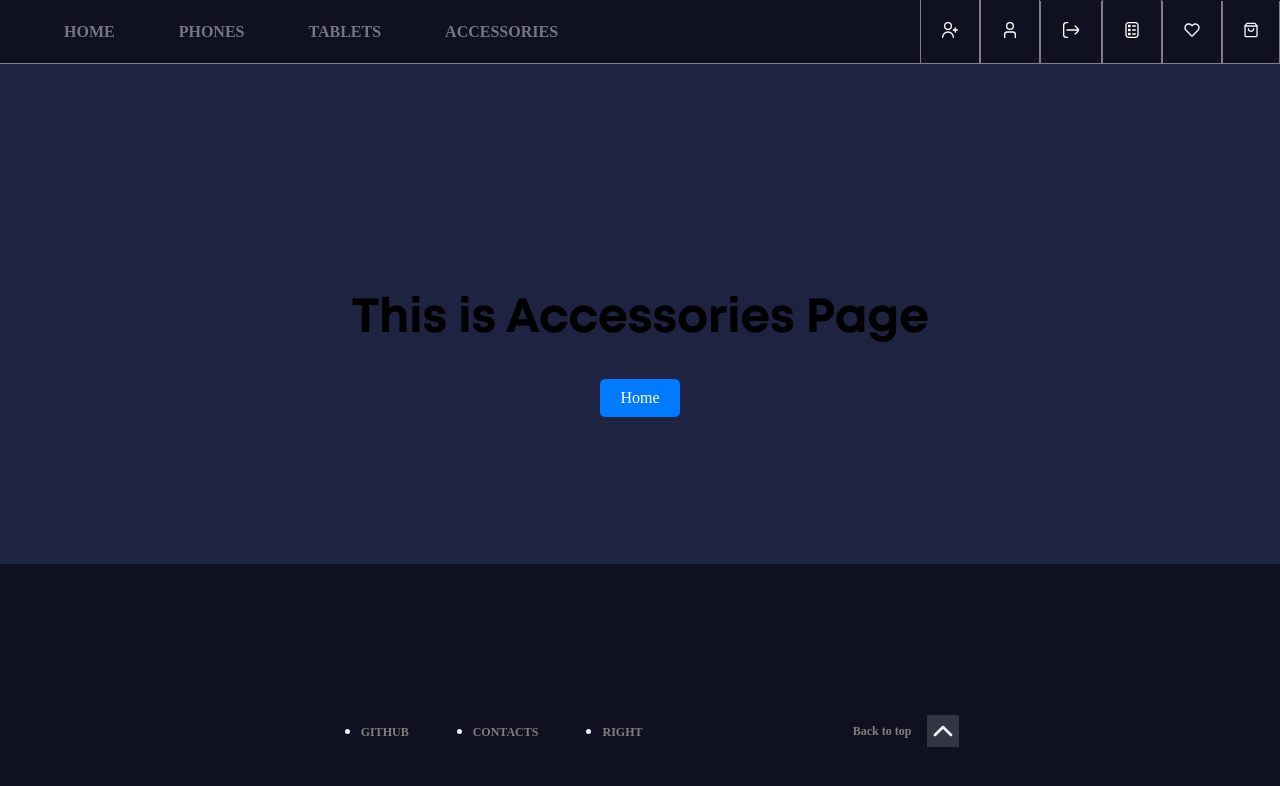
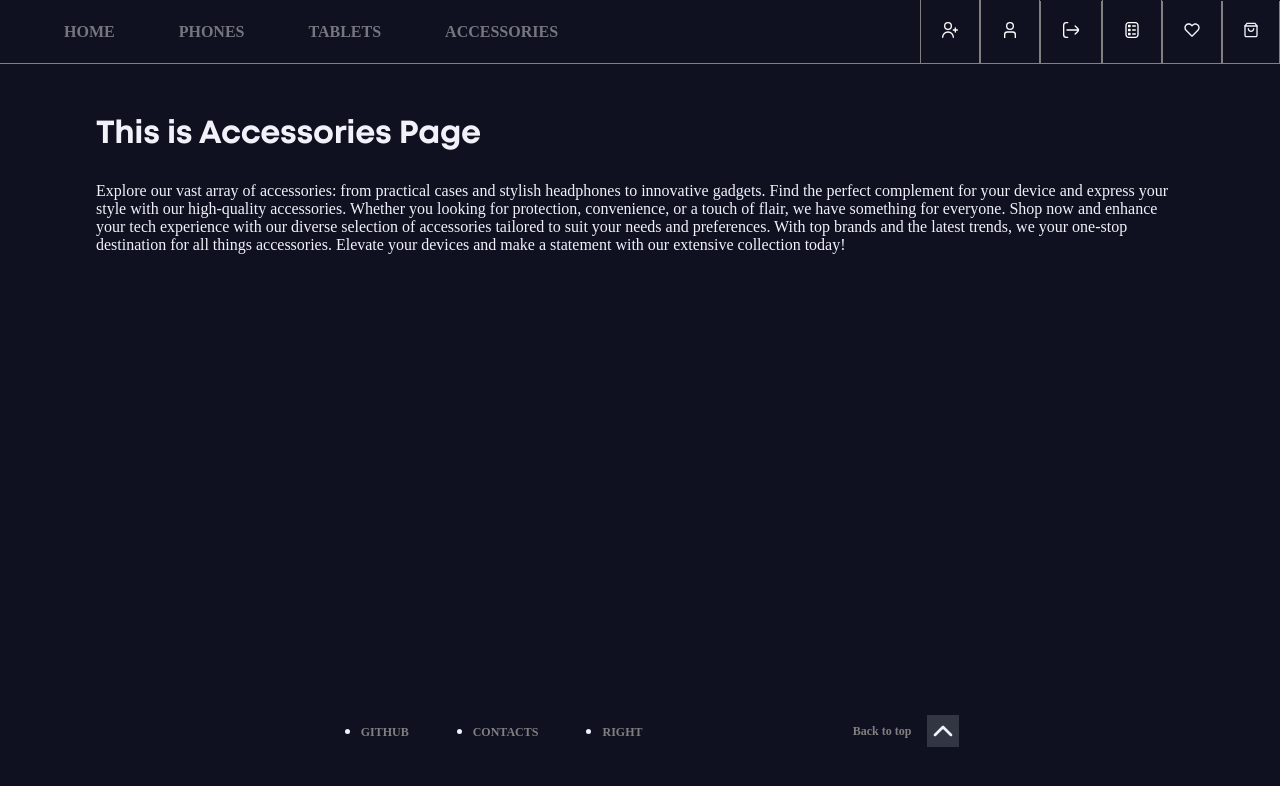
Before and after one commit to OttoMarcus/NiceGadget, a React (Create React App) app in the folder frontend/: page /accessories in a window 1280 px wide. Shown: the top 786 px of the page. Built offline with nearby package versions, Linux system fonts and the light colour scheme.

Commit message:
feat (59): accessorie page add

```diff
--- a/frontend/src/Components/RouteComp/Accessories/Accessories.jsx
+++ /dev/null
@@ -1,16 +0,0 @@
-import React from "react";
-import { Link } from "react-router-dom";
-import Style from "./Accessories.module.scss";
-
-const Accessories = () => {
-  return (
-    <div className={Style.testBox}>
-      <h1 className={Style.tittle}>This is Accessories Page </h1>
-      <Link className={Style.linksBtn} to="/">
-        Home
-      </Link>
-    </div>
-  );
-};
-
-export default Accessories;
--- a/frontend/src/Components/RouteComp/Accessories/Accessories.module.scss
+++ /dev/null
@@ -1,31 +0,0 @@
-.linksBtn {
-  display: inline-block;
-  padding: 10px 20px;
-  background-color: #007bff;
-  color: #fff;
-  text-decoration: none;
-  border-radius: 5px;
-  transition: background-color 0.3s ease;
-}
-
-.linksBtn:hover {
-  background-color: #0056b3;
-}
-
-.testBox {
-  width: 100%;
-  height: 500px;
-  display: flex;
-  flex-direction: column;
-  justify-content: center;
-  align-items: center;
-  background: #1f2342;
-}
-
-.tittle {
-  font-weight: 700;
-  font-size: 48px;
-  line-height: 56px;
-  letter-spacing: -0.01em;
-  color: black;
-}
--- /dev/null
+++ b/frontend/src/pages/AccessoriesPage/AccessoriesPage.jsx
@@ -0,0 +1,26 @@
+import React from "react";
+import Style from "../HomePage/HomePage.module.scss";
+
+const AccessoriesPage = () => {
+  return (
+    <div>
+      <section className={Style.container}>
+        <h2>This is Accessories Page</h2>
+        <p>
+          Explore our vast array of accessories: from practical cases and
+          stylish headphones to innovative gadgets. Find the perfect complement
+          for your device and express your style with our high-quality
+          accessories. Whether you looking for protection, convenience, or a
+          touch of flair, we have something for everyone. Shop now and enhance
+          your tech experience with our diverse selection of accessories
+          tailored to suit your needs and preferences. With top brands and the
+          latest trends, we your one-stop destination for all things
+          accessories. Elevate your devices and make a statement with our
+          extensive collection today!
+        </p>
+      </section>
+    </div>
+  );
+};
+
+export default AccessoriesPage;
--- /dev/null
+++ b/frontend/src/pages/AccessoriesPage/AccessoriesPage.module.scss
@@ -0,0 +1,47 @@
+@import "../../styles/abstracts/variables";
+@import "../../styles/abstracts/mixins";
+
+section {
+  width: 100%;
+  box-sizing: border-box;
+  margin-bottom: 32px;
+
+  @media only screen and (min-device-width: $ui-breakpoint-tablet-min) {
+    margin-bottom: 26px;
+  }
+
+  @media only screen and (min-device-width: $ui-breakpoint-desktop-min) {
+    margin-bottom: 16px;
+  }
+}
+
+.container {
+  padding: 16px;
+  max-width: $ui-max-container-width;
+
+  /*-----------------  Tablet ---------------------*/
+  @media only screen and (min-device-width: $ui-breakpoint-tablet-min) {
+    padding: 24px;
+  }
+  /*----------------- Desktop ---------------------*/
+  @media only screen and (min-device-width: $ui-breakpoint-desktop-min) {
+    padding: 32px;
+  }
+}
+
+/*----------------------- welcome -------------------------*/
+h1 {
+  @include mobile-h1;
+  margin: 72px 0 24px;
+
+  /*-----------------  Tablet ---------------------*/
+  @media only screen and (min-device-width: $ui-breakpoint-tablet-min) {
+    margin: 80px 0 32px;
+    @include h1;
+  }
+  /*----------------- Desktop ---------------------*/
+  @media only screen and (min-device-width: $ui-breakpoint-desktop-min) {
+    margin: 120px 0 56px;
+    @include h1;
+  }
+}
--- a/frontend/src/routers/RootRouters.jsx
+++ b/frontend/src/routers/RootRouters.jsx
@@ -1,7 +1,7 @@
 import React from "react";
 import { Route, Routes } from "react-router-dom";
 import Order from "../Components/RouteComp/Order/Order";
-import Accessories from "../Components/RouteComp/Accessories/Accessories";
+import AccessoriesPage from "../pages/AccessoriesPage/AccessoriesPage";
 import Phones from "../Components/RouteComp/Phones/Phones";
 import Favorites from "../Components/RouteComp/Favorites/Favorites";
 import Tablets from "../Components/RouteComp/Tablets/Tablets";
@@ -18,7 +18,7 @@ const RootRouters = () => {
     <Routes>
       <Route path="/" element={<HomePage />} />
       <Route path="/order" element={<Order />} />
-      <Route path="/accessories" element={<Accessories />} />
+      <Route path="/accessories" element={<AccessoriesPage />} />
       <Route path="/phones" element={<Phones />} />
       <Route path="/phones/:modelId" element={<SingleProductPage />} />
       <Route path="/favorites" element={<Favorites />} />
```
